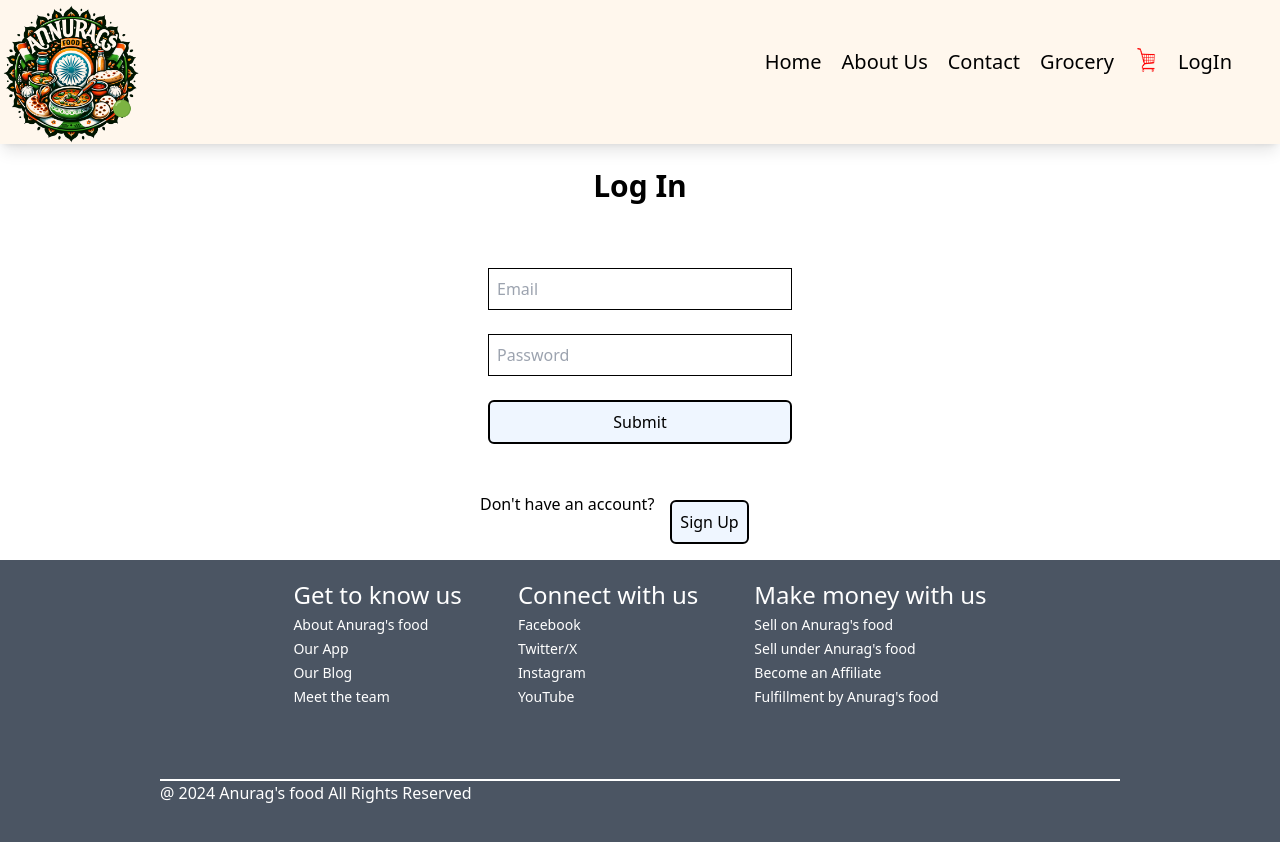
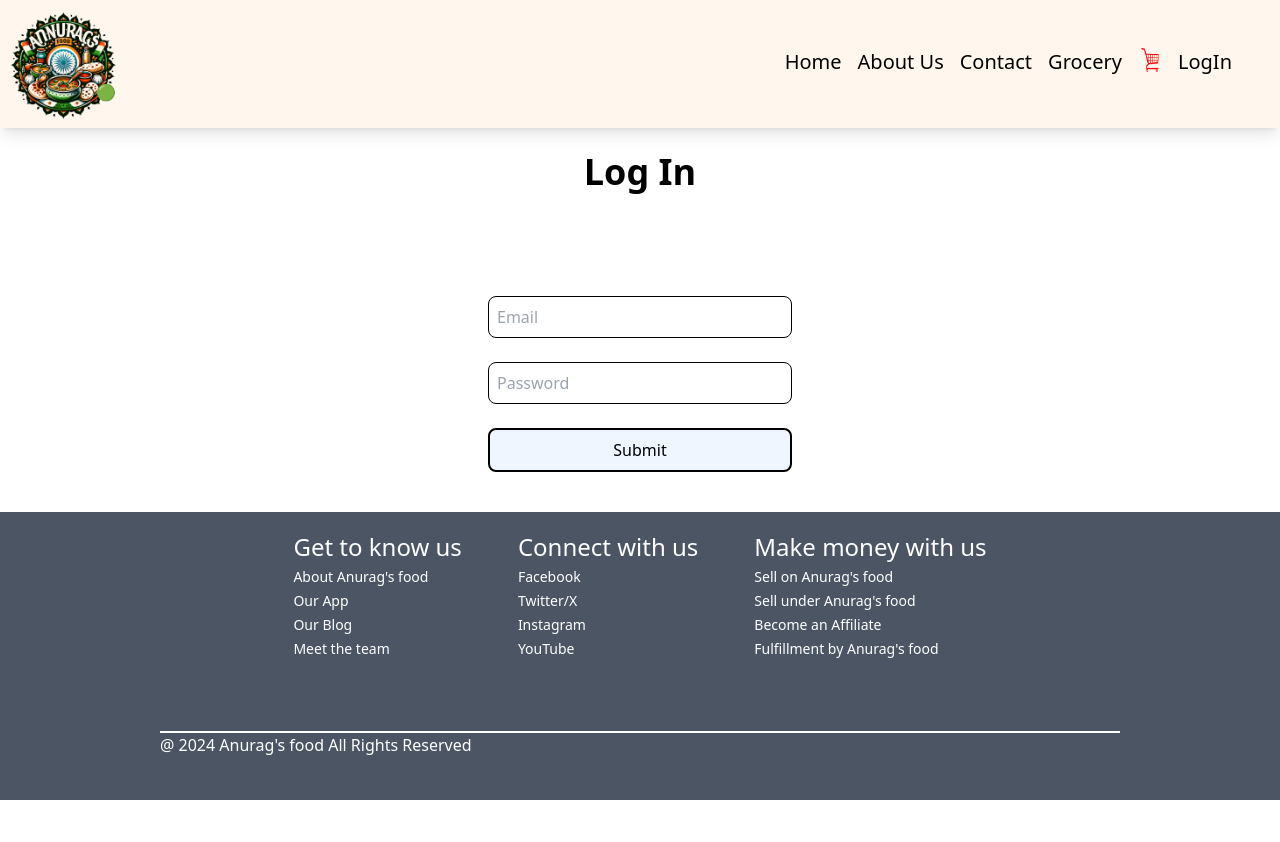
Before and after one commit to AnuragAnalog/namaskaram-react, a React (Vite) app: page /login in a window 1280 px wide. Shown: the top 842 px of the page. After the commit the page ends 800 px from the top, so only its background shows below. Built offline with nearby package versions, Linux system fonts and the light colour scheme.

Commit message:
updated some UI

```diff
--- a/src/components/Footer.jsx
+++ b/src/components/Footer.jsx
@@ -6,7 +6,7 @@
     return (
         <>
             {/* <div className="flex flex-col"> */}
-                <div className="flex flex-col w-full h-72 bg-gray-600 gap-24 items-center justify-center">
+                <div className="flex flex-col w-full h-72 bg-gray-600 gap-24 items-center justify-center bottom-0 fixed">
                     <div className="flex flex-row h-20 w-[75%] gap-14 items-center justify-center">
                         <div className="flex flex-col gap-1 text-white">
                             <h1 className="text-2xl"> Get to know us </h1>
--- a/src/components/Header.jsx
+++ b/src/components/Header.jsx
@@ -11,9 +11,9 @@
 
     return <>
         <div className="flex row-auto justify-between shadow-lg bg-orange-50">
-            <Link to="/" className="link-element">
-                <span className="z-20 absolute top-24 left-28"> {internetStatus ? "🟢" : "🔴"} </span>
-                <img className="z-10 w-36 h-36" src={logo} />
+            <Link to="/" className="m-2">
+                <span className="z-20 fixed top-20 left-24"> {internetStatus ? "🟢" : "🔴"} </span>
+                <img className="z-10 w-28 h-28" src={logo} />
             </Link>
             <NavItems />
         </div>
--- a/src/components/LogIn.jsx
+++ b/src/components/LogIn.jsx
@@ -9,7 +9,6 @@
     const [password, setPassword] = useState("")
     const [error, setError] = useState("")
 
-    console.log(email, password)
     function handleSubmit(event) {
         event.preventDefault()
 
@@ -19,22 +18,22 @@
         }).catch((error) => {
             const errorMessage = error.message
             setError(errorMessage)
-            console.log(errorMessage)
         })
     }
 
     return (
         <>
             <div className="flex flex-col gap-10">
-                <h1 className="font-bold text-3xl p-4 m-auto"> Log In </h1>
+                <h1 className="font-bold text-4xl p-4 m-auto"> Log In </h1>
+                <p> {error} </p>
                 <form className="flex flex-col gap-2 w-3/12 m-auto" onSubmit={handleSubmit}>
-                    <input className="border border-black p-2 m-2" type="text" placeholder="Email" onChange={(e) => setEmail(e.target.value)}/>
-                    <input className="border border-black p-2 m-2" type="password" placeholder="Password" onChange={(e) => setPassword(e.target.value)}/>
-                    <button className="bg-blue-50 p-2 m-2 rounded-md border-2 border-solid border-black"> Submit </button>
+                    <input className="border border-black p-2 m-2 rounded-lg" type="text" placeholder="Email" onChange={(e) => setEmail(e.target.value)}/>
+                    <input className="border border-black p-2 m-2 rounded-lg" type="password" placeholder="Password" onChange={(e) => setPassword(e.target.value)}/>
+                    <button className="bg-blue-50 p-2 m-2 rounded-lg border-2 border-solid border-black"> Submit </button>
                 </form>
                 <div className="flex flex-row gap-2 w-3/12 m-auto">
                     <p> Don't have an account? </p>
-                    <Link to="/signup">
+                    <Link className="" to="/signup">
                         <button className="bg-blue-50 p-2 m-2 rounded-md border-2 border-solid border-black">
                             Sign Up
                         </button>
--- a/src/components/NavItems.jsx
+++ b/src/components/NavItems.jsx
@@ -23,8 +23,8 @@
     }
 
     return <>
-        <div className="nav-items">
-            <ul className="flex gap-5 p-6 m-6 text-xl align-middle">
+        <div className="bottom-0">
+            <ul className="flex gap-4 p-6 m-6 text-xl">
                 <li> <Link to="/" className="link-element"> Home </Link> </li>
                 <li> <Link to="/about" className="link-element"> About Us </Link> </li>
                 <li> <Link to="/contact" className="link-element"> Contact </Link> </li>
```
